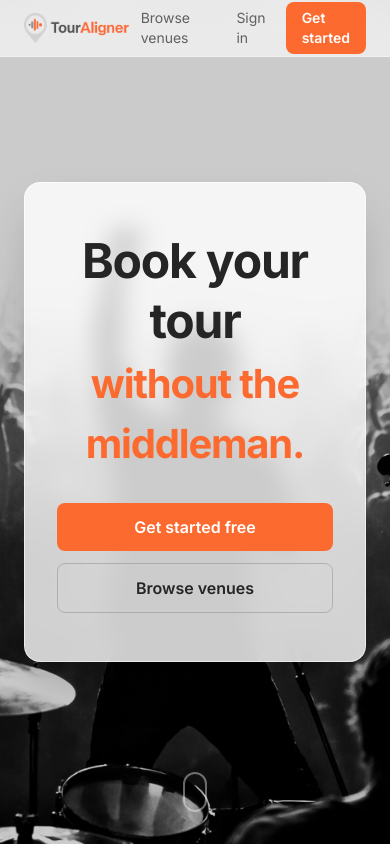
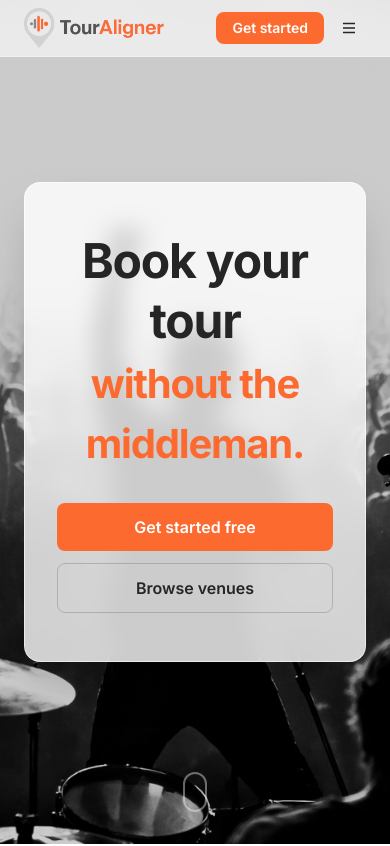
Before and after one commit to hearsayrock/tour-aligner, a Next.js app: page / in a window 390 px wide. Shown: the top 846 px of the page. Built offline with nearby package versions, Linux system fonts and the light colour scheme; no server answers.

Commit message:
Add mobile hamburger menu for signed-out nav

```diff
--- a/src/components/marketing/Navbar.tsx
+++ b/src/components/marketing/Navbar.tsx
@@ -2,6 +2,7 @@ import Link from 'next/link'
 import Image from 'next/image'
 import { createClient } from '@/lib/supabase/server'
 import { NavAccountMenu } from '@/components/ui/NavAccountMenu'
+import { SignedOutMobileMenu } from '@/components/marketing/SignedOutMobileMenu'
 
 export async function Navbar() {
   const supabase = await createClient()
@@ -14,7 +15,8 @@ export async function Navbar() {
           <Image src="/logo.png" alt="TourAligner" width={140} height={36} priority />
         </Link>
 
-        <nav className="flex items-center gap-2">
+        {/* Desktop nav */}
+        <nav className="hidden md:flex items-center gap-2">
           <Link
             href="/venues"
             className="text-sm text-[#252525]/70 hover:text-[#252525] transition-colors px-3 py-1.5"
@@ -41,6 +43,9 @@ export async function Navbar() {
             </>
           )}
         </nav>
+
+        {/* Mobile nav — signed-out only */}
+        {!user && <SignedOutMobileMenu />}
       </div>
     </header>
   )
--- /dev/null
+++ b/src/components/marketing/SignedOutMobileMenu.tsx
@@ -0,0 +1,54 @@
+'use client'
+
+import { useState } from 'react'
+import Link from 'next/link'
+
+export function SignedOutMobileMenu() {
+  const [open, setOpen] = useState(false)
+
+  return (
+    <div className="flex items-center gap-2 md:hidden">
+      <Link
+        href="/signup"
+        className="text-sm font-semibold bg-[#FD6A2F] text-white rounded-lg px-4 py-1.5 hover:bg-[#E55A22] transition-colors"
+      >
+        Get started
+      </Link>
+
+      <button
+        onClick={() => setOpen((o) => !o)}
+        className="p-2 rounded-lg hover:bg-black/5 transition-colors"
+        aria-label="Menu"
+      >
+        {open ? (
+          <svg width="18" height="18" viewBox="0 0 24 24" fill="none" stroke="currentColor" strokeWidth="2">
+            <path d="M18 6 6 18M6 6l12 12" />
+          </svg>
+        ) : (
+          <svg width="18" height="18" viewBox="0 0 24 24" fill="none" stroke="currentColor" strokeWidth="2">
+            <path d="M4 6h16M4 12h16M4 18h16" />
+          </svg>
+        )}
+      </button>
+
+      {open && (
+        <div className="absolute top-14 inset-x-0 bg-white border-b border-[#E8E8E8] shadow-sm py-2">
+          <Link
+            href="/venues"
+            onClick={() => setOpen(false)}
+            className="block px-6 py-3 text-sm text-[#252525] hover:bg-[#F5F5F5] transition-colors"
+          >
+            Browse venues
+          </Link>
+          <Link
+            href="/login"
+            onClick={() => setOpen(false)}
+            className="block px-6 py-3 text-sm text-[#252525] hover:bg-[#F5F5F5] transition-colors"
+          >
+            Sign in
+          </Link>
+        </div>
+      )}
+    </div>
+  )
+}
```
